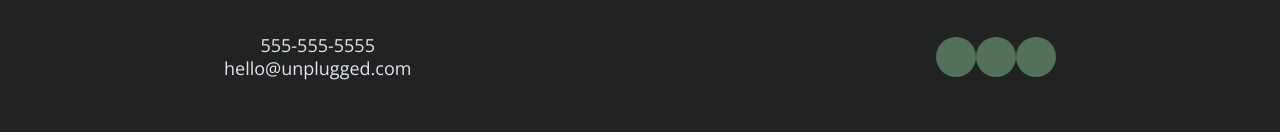
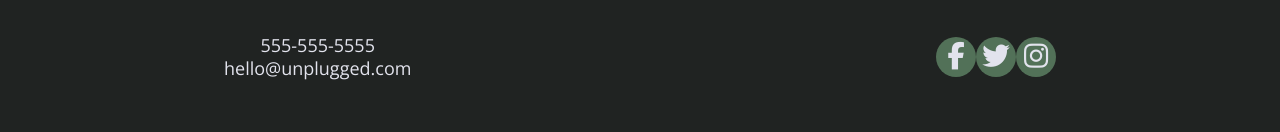
Before and after one commit to railyo/unplugged-design, a website: page about/index.html in a window 1280 px wide. Shown: the part 1875-2007 px from the top of the page. Drawn offline with nearby package versions, Linux system fonts and the light colour scheme.

Commit message:
testing on diff browsers

```diff
--- a/about/index.html
+++ b/about/index.html
@@ -112,17 +112,17 @@
             </p>
           </address>
         </div>
-        <div class="social">
+            <div class="social">
           <h4>Social</h4>
           <div class="social-icons">
             <p>
-              <a href="https://www.facebook.com/Skillcrush/" target="_blank"></a>
+            <a href="https://www.facebook.com/Skillcrush/" target="_blank" aria-label="Facebook"><i aria-hidden="true" class="fab fa-facebook-f"></i></a>
             </p>
             <p>
-              <a href="https://twitter.com/Skillcrush" target="_blank"></a>
+            <a href="https://twitter.com/Skillcrush" target="_blank" aria-label="Twitter"><i aria-hidden="true" class="fab fa-twitter"></i></a>
             </p>
             <p>
-              <a href="https://www.instagram.com/skillcrush/" target="_blank"></a>
+            <a href="https://www.instagram.com/skillcrush/" target="_blank" aria-label="Instagram"><i aria-hidden="true" class="fab fa-instagram"></i></a>
             </p>
           </div>
         </div>
--- a/css/main.css
+++ b/css/main.css
@@ -692,6 +692,8 @@
 
   .faq-content {
     flex-basis: 45%;
+
+
   }
 
   .faq h2 {
@@ -703,8 +705,9 @@
     font-size: .875em;
     line-height: 1.125;
   }
+
+
 }
-
 @media only screen and (min-width:1200px) {
   /*Desktop styles here*/
 
```
Also changed, not shown: faq/index.html (+4 -5 lines).
